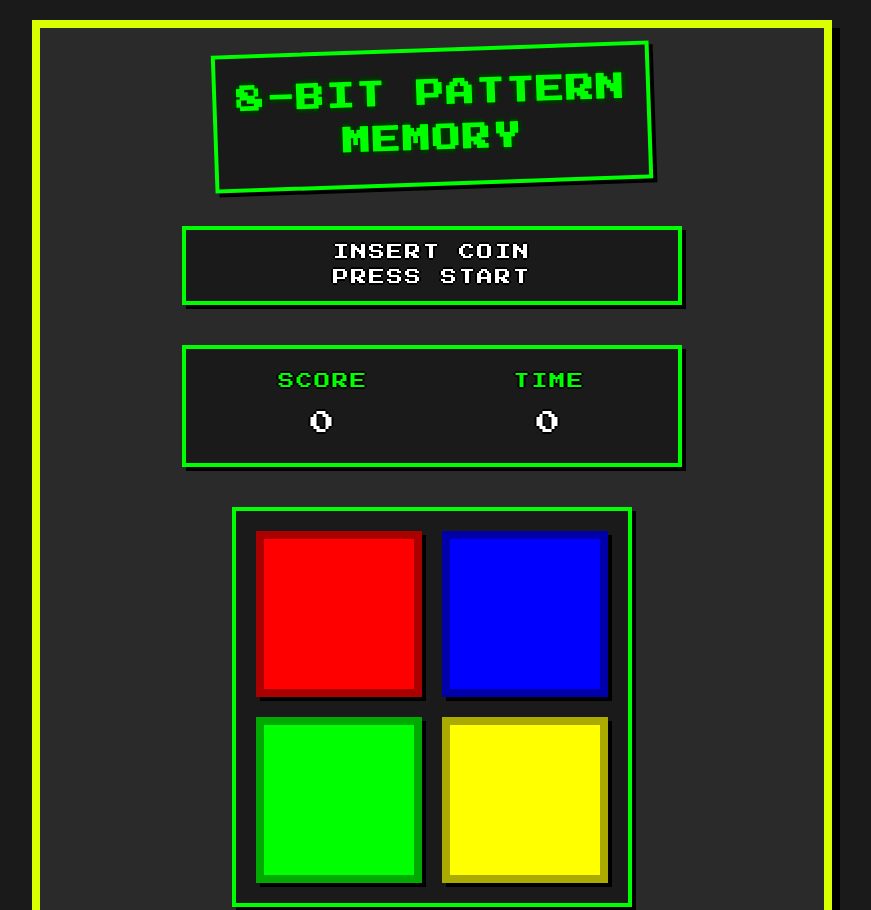
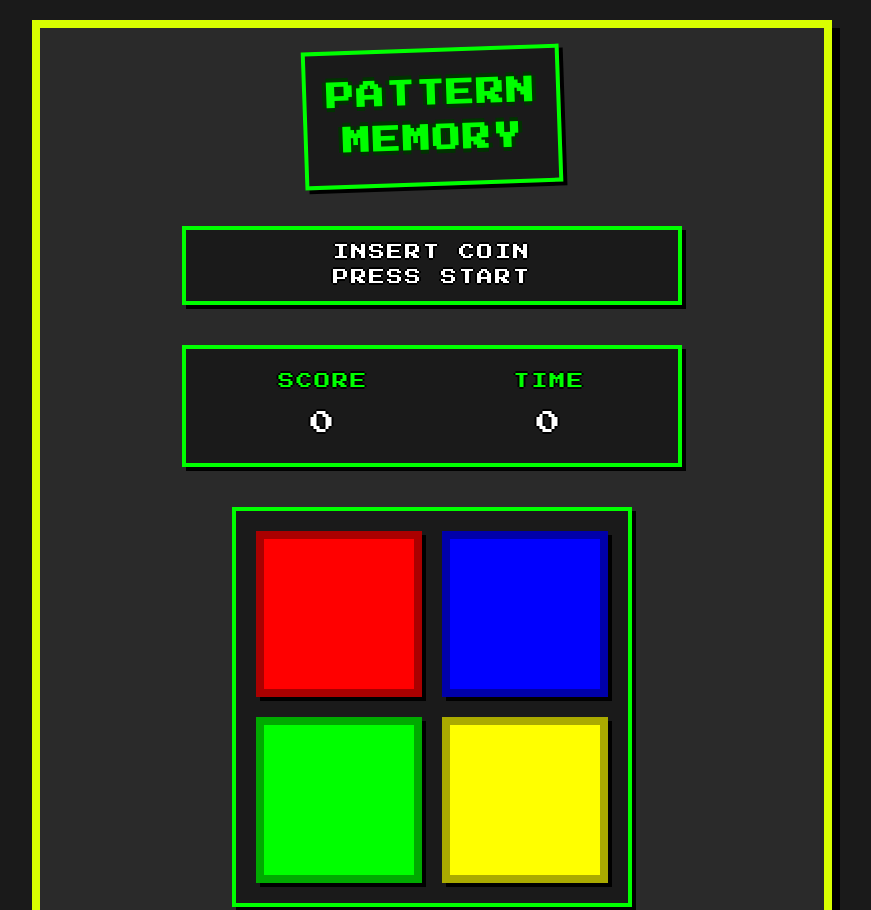
Before and after one commit to arnvjshi/MiniGames-colosseum, a plain HTML site: page pattern-memory-game.html in a window 1280 px wide. Shown: the top 910 px of the page, without its empty margins (208-1079 px from the left). Drawn offline with Linux system fonts and the light colour scheme.

Commit message:
Minor Changes

```diff
--- a/pattern-memory-game.html
+++ b/pattern-memory-game.html
@@ -171,7 +171,7 @@
 </head>
 <body>
     <div class="container">
-        <h1>8-BIT PATTERN<br>MEMORY</h1>
+        <h1>PATTERN<br>MEMORY</h1>
         <div class="status" id="status">INSERT COIN<br>PRESS START</div>
 
         <div class="stats-container">
```
